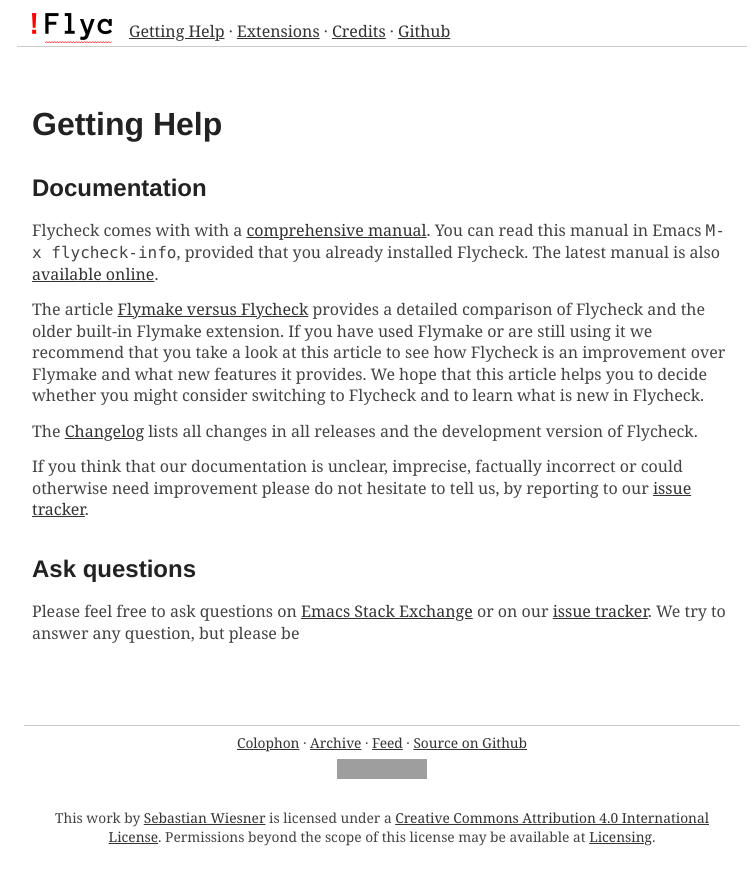
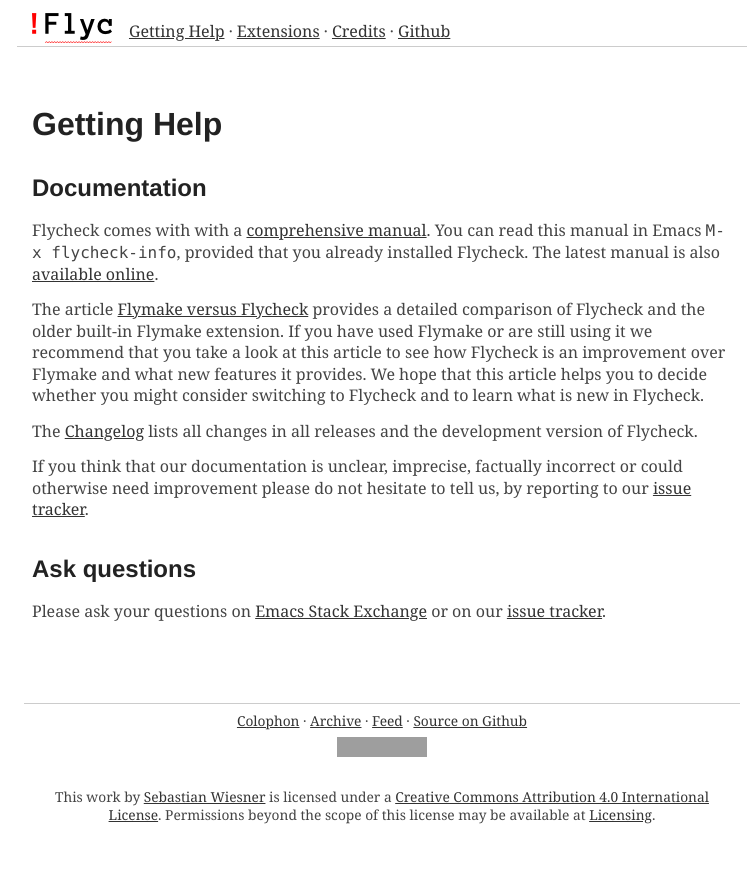
Before and after one commit to cmarqu/flycheck.github.io, a Jekyll site: the page built from getting-help.md, in a window 1280 px wide. Shown: the top 885 px of the page, without its empty margins (258-1014 px from the left). Built offline with Jekyll 4.4.1, drawn with Linux system fonts in a browser that asks for light colours; some web fonts are replaced; grey boxes are pictures that could not be loaded.

Commit message:
Fix incomplete sentence

```diff
--- a/getting-help.md
+++ b/getting-help.md
@@ -30,8 +30,8 @@
 Ask questions
 =============
 
-Please feel free to ask questions on [Emacs Stack Exchange][SX] or on our
-[issue tracker][].  We try to answer any question, but please be
+Please ask your questions on [Emacs Stack Exchange][SX] or on our
+[issue tracker][].
 
 [SX]: https://emacs.stackexchange.com/questions/tagged/flycheck
 [issue tracker]: https://github.com/flycheck/flycheck/issues
```
